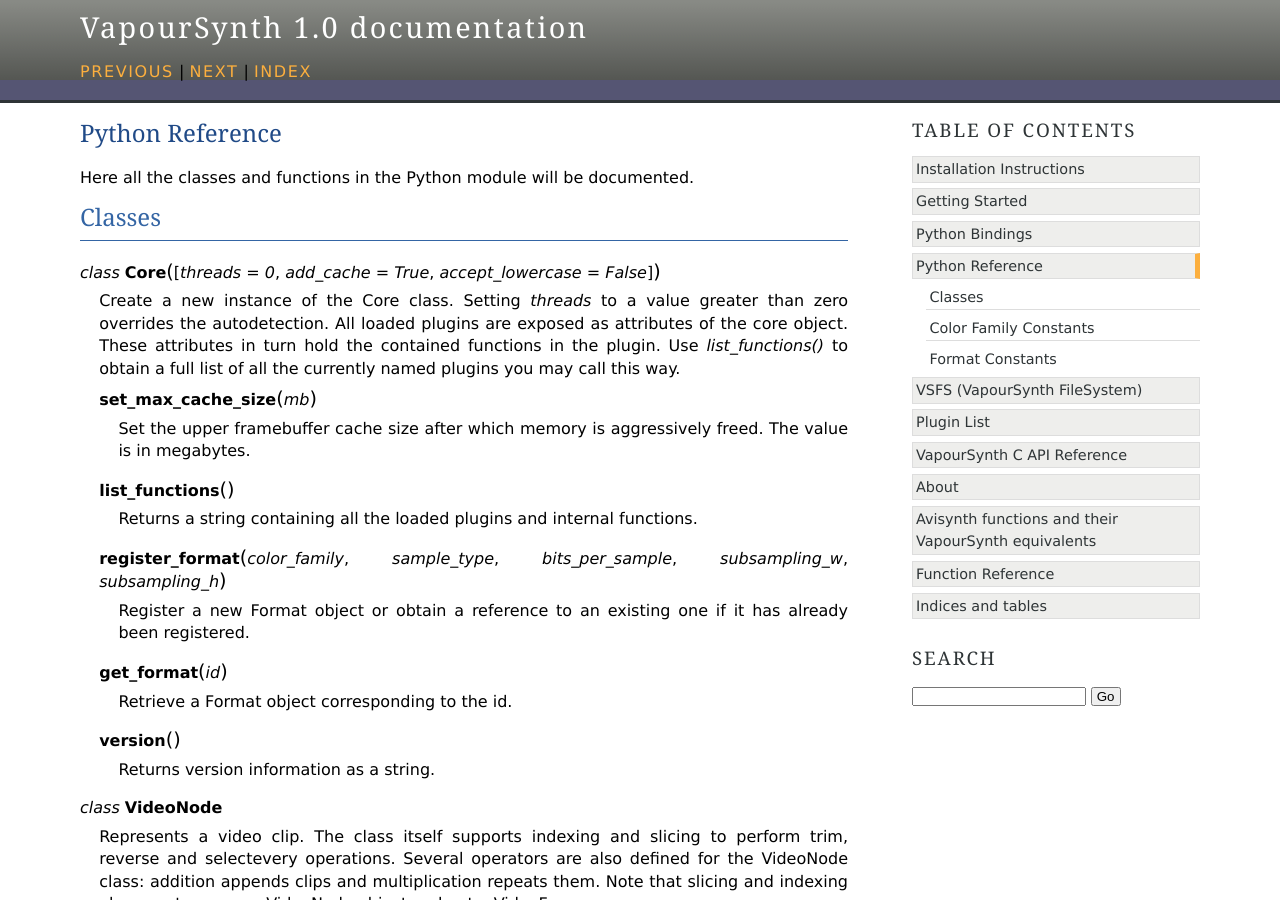
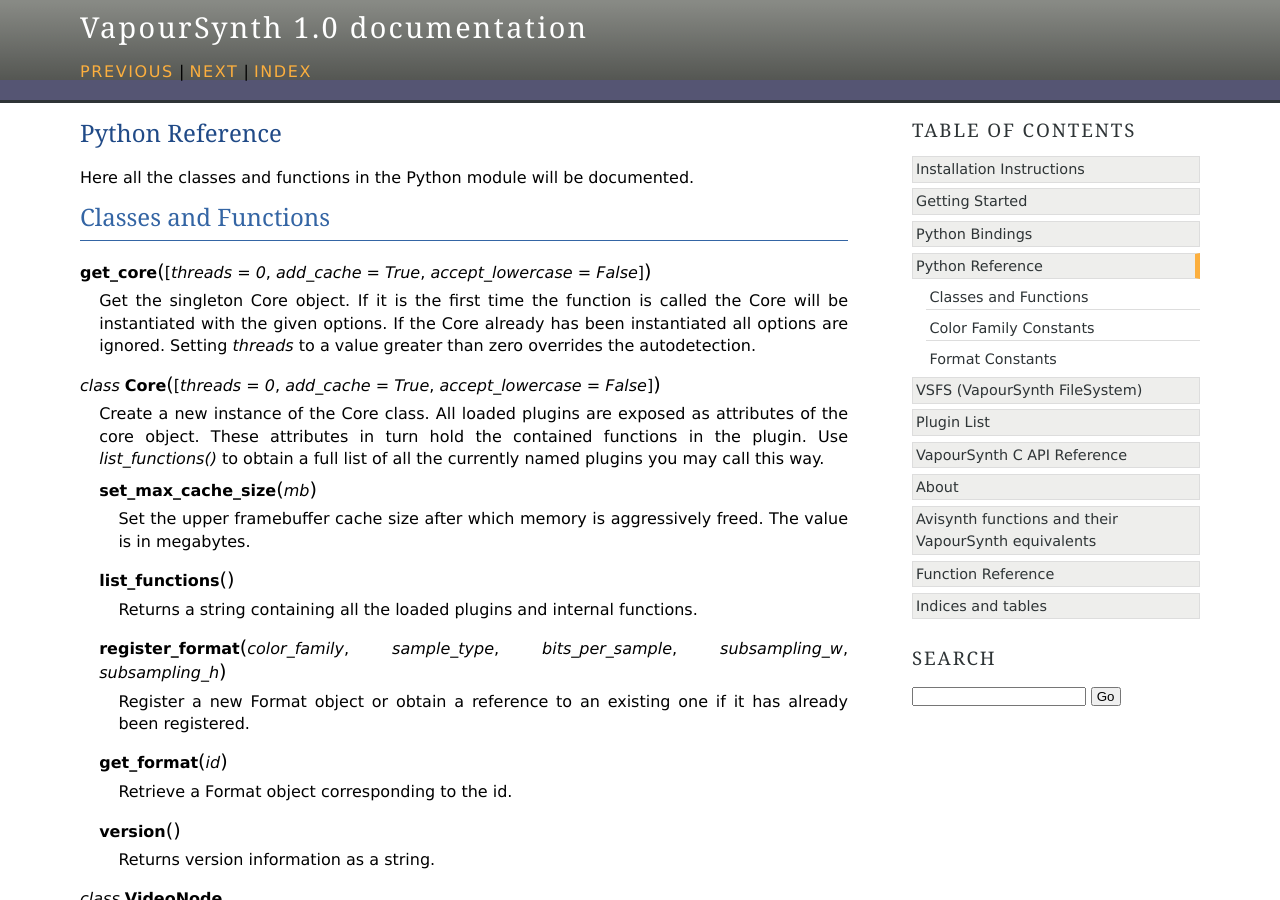
Before and after one commit to vapoursynth/vapoursynth, a Sphinx documentation site: the page built from doc/pythonreference.rst, in a window 1280 px wide and 900 px high. Built offline with Sphinx 7.4.7, drawn with Linux system fonts in a browser that asks for light colours; formulas are drawn with MathJax 3.

Commit message:
update documentation and tests to use get_core()
git-svn-id: http://vapoursynth.googlecode.com/svn/trunk@461 f9120d27-2007-6f97-8312-0f4ebfa7710f

```diff
--- a/doc/gettingstarted.rst
+++ b/doc/gettingstarted.rst
@@ -12,8 +12,8 @@
    import vapoursynth as vs
    # needed for stdout
    import sys
-   # create a core instance
-   core = vs.Core()
+   # get the core instance
+   core = vs.get_core()
    # load a native vapoursynth plugin
    # you should use absolute paths as the working directory may not be what you think it is
    core.std.LoadPlugin(path=r'c:\plugins\ffms2.dll')
--- a/doc/installation.rst
+++ b/doc/installation.rst
@@ -16,7 +16,7 @@
 Test it by opening a Python command line (should be added to your start menu) and type this::
 
    import vapoursynth as vs
-   c = vs.Core()
+   c = vs.get_core()
    print(c.version())
 
 After typing the final line you should see the version printed along with a few other lines describing the options used when instantiating the Core object.
--- a/doc/pythonreference.rst
+++ b/doc/pythonreference.rst
@@ -2,11 +2,16 @@
 ================
 Here all the classes and functions in the Python module will be documented.
 
-Classes
-#######
+Classes and Functions
+#####################
+.. py:function:: get_core([threads = 0, add_cache = True, accept_lowercase = False])
+
+   Get the singleton Core object. If it is the first time the function is called the Core will be instantiated with the given options.
+   If the Core already has been instantiated all options are ignored. Setting *threads* to a value greater than zero overrides the autodetection.
+
 .. py:class:: Core([threads = 0, add_cache = True, accept_lowercase = False])
 
-   Create a new instance of the Core class. Setting *threads* to a value greater than zero overrides the autodetection.
+   Create a new instance of the Core class.
    All loaded plugins are exposed as attributes of the core object. These attributes in turn hold the contained functions in the plugin.
    Use *list_functions()* to obtain a full list of all the currently named plugins you may call this way.
 
```
Also changed, not shown: 2 other files.
